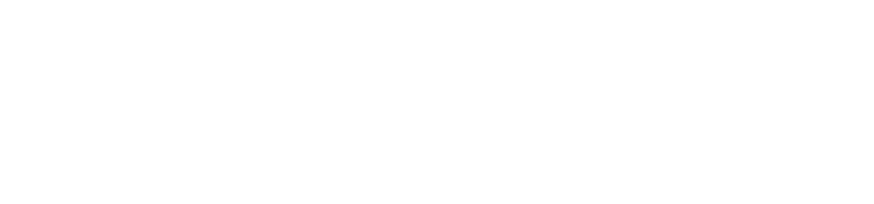
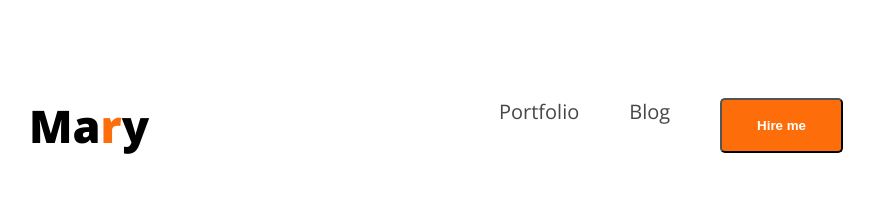
Before and after one commit to Tareqrahman51/web-developer-portfolio, a plain HTML site: page Index.html in a window 1280 px wide. Shown: the whole page, without its empty margins (179-1053 px from the left). Drawn offline with nearby package versions, Linux system fonts and the light colour scheme; a web font is replaced by a local one.

Commit message:
index.htmland css

```diff
--- a/Index.html
+++ b/Index.html
@@ -4,10 +4,21 @@
     <meta charset="UTF-8">
     <meta name="viewport" content="width=device-width, initial-scale=1.0">
     <title>Web Developer-Portfoli</title>
+    <link rel="preconnect" href="https://fonts.googleapis.com">
+<link rel="preconnect" href="https://fonts.gstatic.com" crossorigin>
+<link href="https://fonts.googleapis.com/css2?family=Montserrat:ital,wght@0,100..900;1,100..900&family=Open+Sans:ital,wght@0,300..800;1,300..800&family=Wittgenstein:ital,wght@0,400..900;1,400..900&display=swap" rel="stylesheet">
+    <link rel="stylesheet" href="style/portfolio.css">
 </head>
-<body>
+<body class="open-sans-normal">
    <header>
-
+    <nav>
+        <h3 class="nav-title">Ma<span class="text-primary">r</span>y</h3>
+        <ul>
+            <li><a class="dark-2" href="">Portfolio</a></li>
+            <li><a class="dark-2" href="">Blog</a></li>
+            <li><a href=""><button class="btn-primary">Hire me</button></a></li>
+        </ul>
+    </nav>
    </header>
    <main>
 
--- /dev/null
+++ b/style/portfolio.css
@@ -0,0 +1,45 @@
+
+
+.open-sans-normal {
+  font-family: "Open Sans", sans-serif;
+  font-optical-sizing: auto;
+  font-style: normal;
+  font-variation-settings:
+    "wdth" 100;
+}
+/* shared style */
+.text-primary{
+    color: #FD6E0A;
+}
+.dark-2{
+    color: #474747;
+}
+.btn-primary{
+    background-color: #FD6E0A;
+    font-weight: bold;
+    color: white;
+    padding: 18px 35px;
+    border-radius: 5px;
+}
+/* nav styles */
+nav{
+    display: flex;
+    align-items: center;
+    justify-content: space-between;
+    margin: 50px 200px;
+}
+.nav-title{
+    font-weight: 800;
+    font-size: 45px;
+}
+nav ul{
+    display: flex;
+}
+nav ul li{
+    list-style: none;
+    margin-right: 50px;
+}
+nav ul a{
+    text-decoration: none;
+    font-size: 20px;
+}
```
